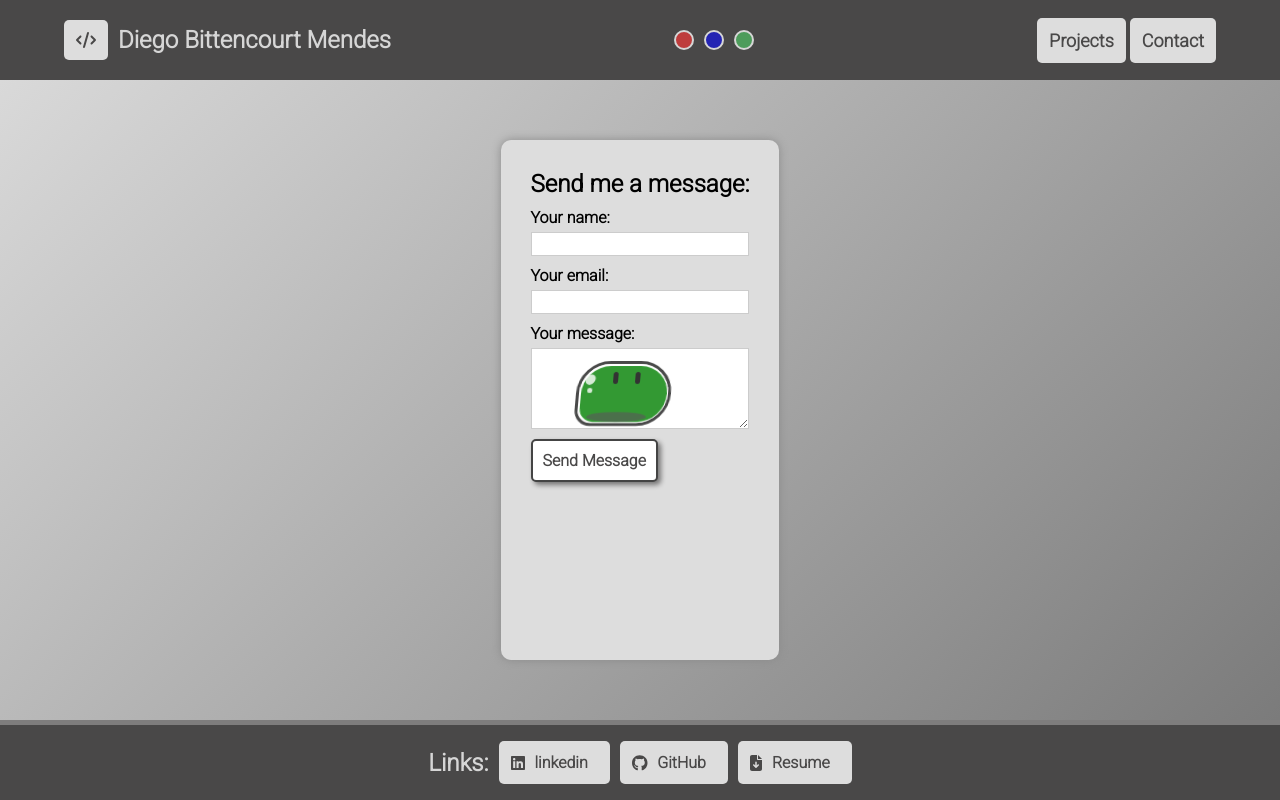
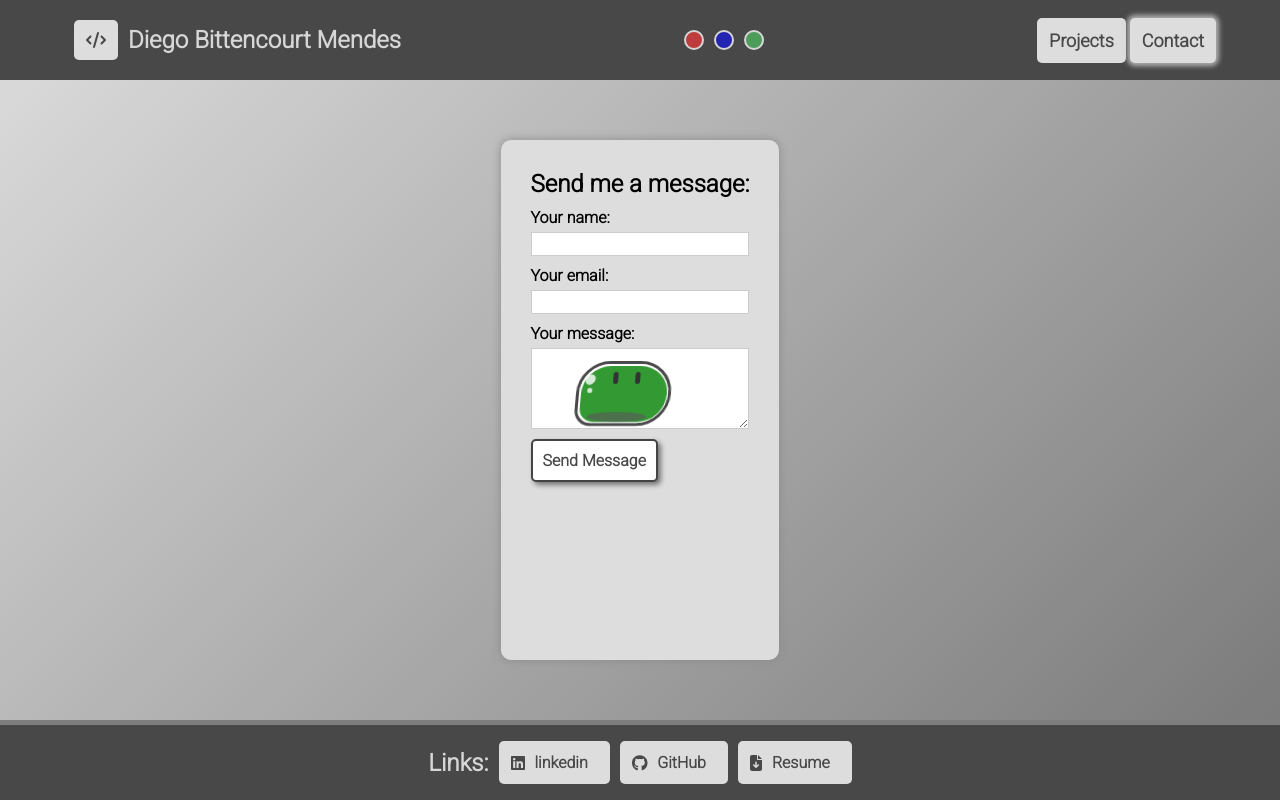
Before and after one commit to Diego-Bittencourt/portfolio_page, a Vue app: page /contact in a window 1280 px wide. Built offline with nearby package versions, Linux system fonts and the light colour scheme.

Commit message:
FEAT - Add padding top button and router-link-active with box-shadow.

```diff
--- a/src/components/UI/BaseButton.vue
+++ b/src/components/UI/BaseButton.vue
@@ -48,6 +48,10 @@ export default {
 </script>
 
 <style scoped>
+.router-link-active {
+  box-shadow: 0px 0px 5px 3px #cccccccc;
+}
+
 a,
 button {
   text-decoration: none;
--- a/src/components/layout/TheHeader.vue
+++ b/src/components/layout/TheHeader.vue
@@ -87,6 +87,7 @@ h1 {
 }
 
 .topwrapper {
+  padding: 0 10px;
   display: flex;
   justify-content: space-around;
   align-items: center;
```
